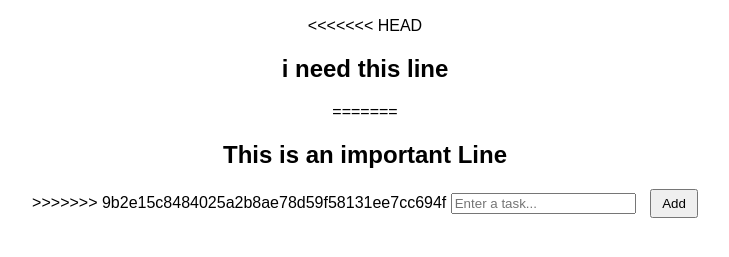
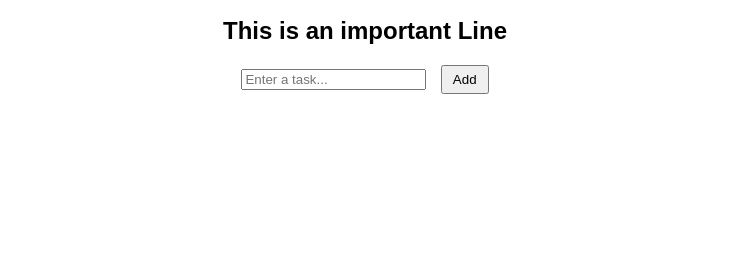
Before and after one commit to Sruthi-ds10/To-do, a plain HTML site: page index.html in a window 1280 px wide. Shown: the part 91-348 px from the top of the page, without its empty margins (275-1004 px from the left). Drawn offline with Linux system fonts and the light colour scheme; no server answers.

Commit message:
fixed the issuse

```diff
--- a/index.html
+++ b/index.html
@@ -6,12 +6,8 @@
 </head>
 <body>
   <h2>Task Manager</h2>
-<<<<<<< HEAD
-  <h2>i need this line</h2>
-=======
   <h2>This is an important Line</h2>
 
->>>>>>> 9b2e15c8484025a2b8ae78d59f58131ee7cc694f
   <input id="taskInput" placeholder="Enter a task...">
   <button onclick="addTask()">Add</button>
 
```
